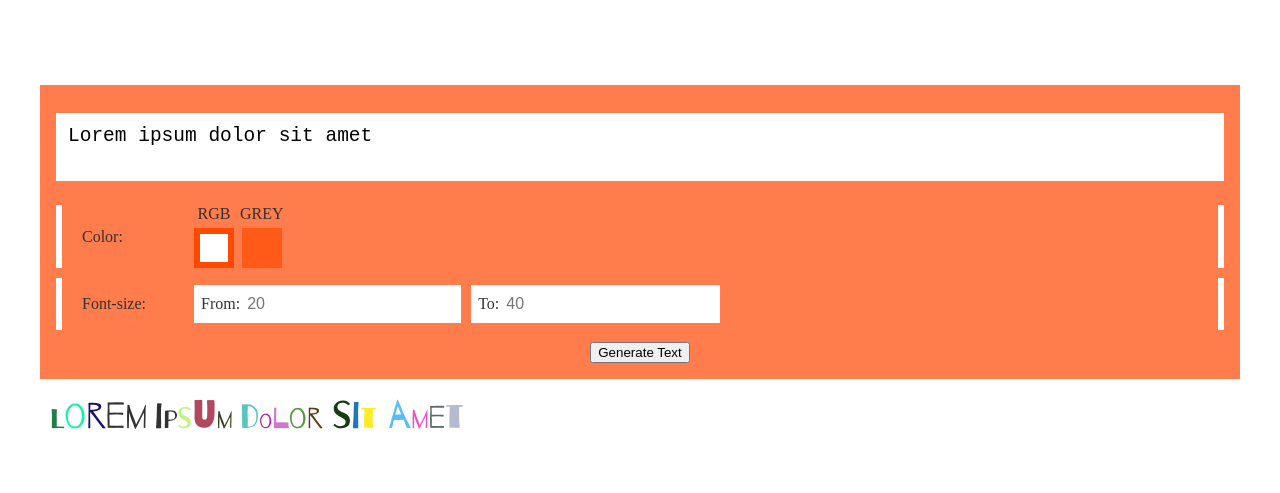
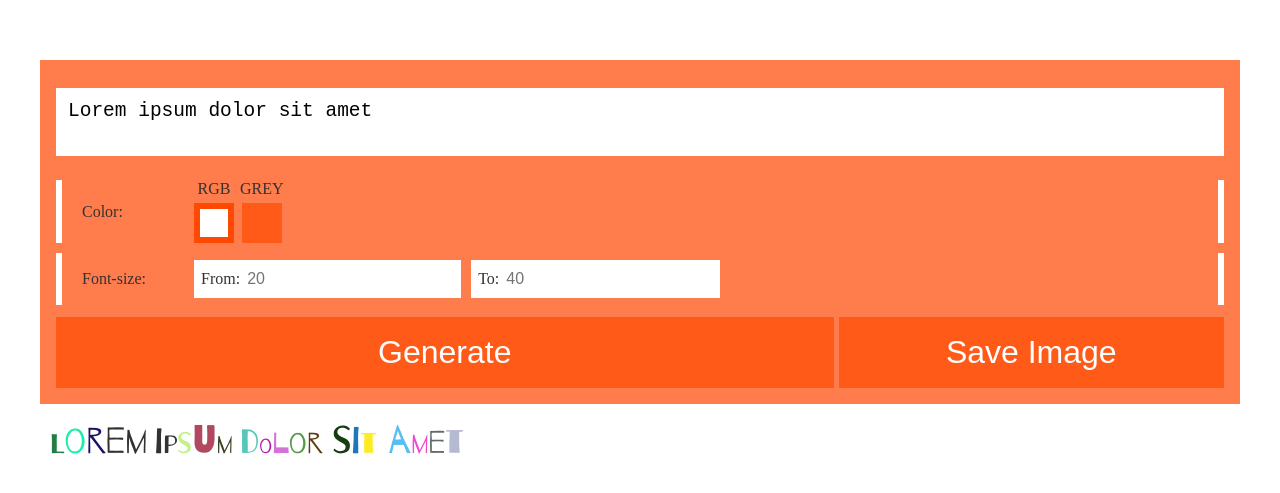
Before and after one commit to dummefil/Maniac-font, a website: page index.html in a window 1280 px wide. Shown: the part 131-624 px from the top of the page. Drawn offline with Linux system fonts and the light colour scheme.

Commit message:
added lib to render image

```diff
--- a/index.html
+++ b/index.html
@@ -7,6 +7,7 @@
   <meta http-equiv="X-UA-Compatible" content="ie=edge">
   <title>Maniac font</title>
   <link rel="stylesheet" href="style.css" type="text/css">
+  <script src="https://html2canvas.hertzen.com/dist/html2canvas.min.js"></script>
 </head>
 <body>
 <div class="container">
@@ -41,7 +42,10 @@
       </div>
     </div>
   </div>
-  <button id="generate-button" class="generate-button">Generate Text</button>
+  <div class="buttons-wrapper">
+    <button id="generate-button" class="custom-button generate-button">Generate</button>
+    <button id="save-button" class="custom-button save-button">Save Image</button>
+  </div>
 </div>
 <div id="content"></div>
 </body>
```
